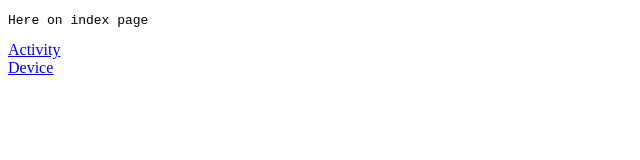
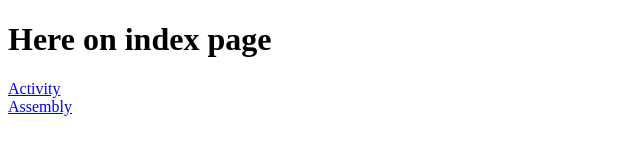
Before and after one commit to ManjeetSS/01-dashboard, a website: page public/index.html in a window 1280 px wide. Shown: the whole page, without its empty margins (0-640 px from the left). Drawn offline with Linux system fonts and the light colour scheme.

Commit message:
Link name changed

```diff
--- a/public/index.html
+++ b/public/index.html
@@ -1,18 +1,21 @@
 <!DOCTYPE html>
 <html lang="en">
+
 <head>
     <meta charset="UTF-8">
     <meta http-equiv="X-UA-Compatible" content="IE=edge">
     <meta name="viewport" content="width=device-width, initial-scale=1.0">
     <title>Dashboard</title>
 </head>
+
 <body>
 
-    <pre>Here on index page</pre>
+    <h1>Here on index page</h1>
 
     <a href="api/v1/activity">Activity</a>
-    <br/>
-    <a href="api/v1/assembly">Device</a>
+    <br />
+    <a href="api/v1/assembly">Assembly</a>
 
 </body>
+
 </html>
```
